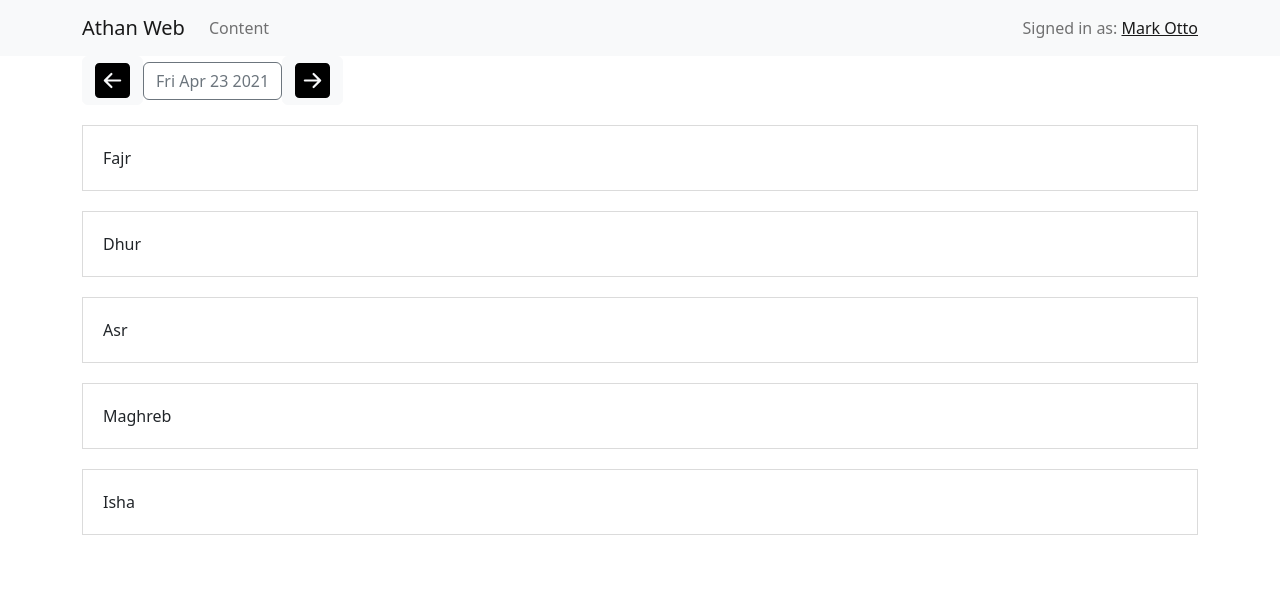
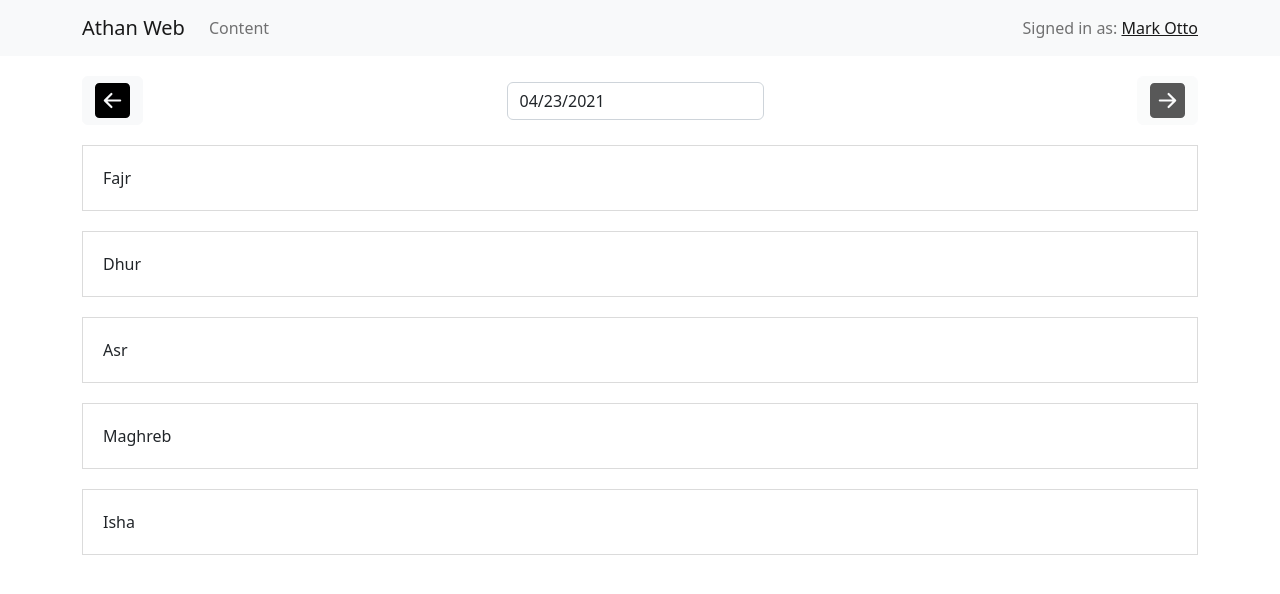
Before and after one commit to ahmednkhan24/athan-frontend-web, a React (Create React App) app: page /#/content in a window 1280 px wide. Shown: the top 594 px of the page. Built offline with nearby package versions, Linux system fonts and the light colour scheme.

Commit message:
date picker

```diff
--- a/package.json
+++ b/package.json
@@ -19,6 +19,7 @@
     "react": "^18.2.0",
     "react-bootstrap": "^2.5.0",
     "react-bootstrap-icons": "^1.10.3",
+    "react-datepicker": "^4.23.0",
     "react-dom": "^18.2.0",
     "react-google-login": "^5.2.2",
     "react-redux": "^8.0.2",
@@ -27,6 +28,7 @@
   "devDependencies": {
     "@types/node": "^16.11.57",
     "@types/react": "^18.0.18",
+    "@types/react-datepicker": "^4.19.3",
     "@types/react-dom": "^18.0.6",
     "react-scripts": "5.0.1",
     "typescript": "^4.8.2"
--- a/src/components/dates/Dates.tsx
+++ b/src/components/dates/Dates.tsx
@@ -1,43 +1,82 @@
-import { Dispatch, SetStateAction, memo } from 'react';
+import { Dispatch, SetStateAction, memo, useCallback } from 'react';
 import Button from 'react-bootstrap/Button';
 import {
+  CalendarXFill,
   ArrowLeftSquareFill,
   ArrowRightSquareFill,
 } from 'react-bootstrap-icons';
+import DatePicker from 'react-datepicker';
+import styles from './dates.module.css';
+import 'react-datepicker/dist/react-datepicker.css';
 
-const addDays = (date: Date, days: number) => {
-  const d = new Date(date);
-  d.setDate(d.getDate() + days);
-  return d;
+const addDays = (d: Date, days: number) => {
+  const date = new Date(d);
+  date.setDate(date.getDate() + days);
+  return date;
 };
 
-const subtractDays = (date: Date, days: number) => {
-  const d = new Date(date);
-  d.setDate(d.getDate() - days);
-  return d;
+const subtractDays = (d: Date, days: number) => {
+  const date = new Date(d);
+  date.setDate(date.getDate() - days);
+  return date;
 };
+
+const isInThePast = (d: Date) => d.getTime() <= new Date().getTime();
+
+const isToday = (d: Date) => d.toDateString() === new Date().toDateString();
 
 export interface DatesProps {
   date: Date;
   setDate: Dispatch<SetStateAction<Date>>;
 }
 
-export const Dates = memo(({ date, setDate }: DatesProps) => (
-  <div>
+export const Dates = memo(({ date, setDate }: DatesProps) => {
+  const resetDate = useCallback(() => setDate(new Date()), [setDate]);
+
+  const goBackOneDay = useCallback(
+    () => setDate(() => subtractDays(date, 1)),
+    [date, setDate]
+  );
+
+  const goForwardOneDay = useCallback(() => {
+    const updatedDate = addDays(date, 1);
+    if (isInThePast(updatedDate)) setDate(updatedDate);
+    else resetDate();
+  }, [date, resetDate, setDate]);
+
+  const onSelectDate = useCallback(
+    (selectedDate: Date | null) =>
+      !selectedDate || !isInThePast(selectedDate)
+        ? resetDate()
+        : setDate(selectedDate),
+    [resetDate, setDate]
+  );
+
+  return (
+    <div className={styles.datesContainer}>
+      <Button variant="light" onClick={goBackOneDay}>
+        <ArrowLeftSquareFill size={35} />
+      </Button>
+      <span className={styles.dateInputPicker}>
+        <DatePicker
+          withPortal
+          className="form-control"
+          selected={date}
+          onChange={onSelectDate}
+        />
+        {!isToday(date) && (
+          <Button variant="light" onClick={resetDate}>
+            <CalendarXFill size={20} />
+          </Button>
+        )}
+      </span>
       <Button
         variant="light"
-      onClick={() => setDate(() => subtractDays(date, 1))}
+        onClick={goForwardOneDay}
+        disabled={isToday(date)}
       >
-      <ArrowLeftSquareFill size={35} />
-    </Button>
-    <Button
-      variant="outline-secondary"
-      onClick={() => console.log('TODO: open date picker')}
-    >
-      {date.toDateString()}
-    </Button>
-    <Button variant="light" onClick={() => setDate(() => addDays(date, 1))}>
         <ArrowRightSquareFill size={35} />
       </Button>
     </div>
-));
+  );
+});
--- /dev/null
+++ b/src/components/dates/dates.module.css
@@ -0,0 +1,15 @@
+.datesContainer {
+  display: flex;
+  justify-content: space-between;
+  align-items: center;
+  margin-top: 20px;
+}
+
+.dateInputPicker {
+  display: flex;
+  padding: 0 10px;
+}
+
+.dateInputPicker > *:first-child {
+  margin-right: 10px;
+}
--- a/src/components/salahs/Salahs.tsx
+++ b/src/components/salahs/Salahs.tsx
@@ -4,36 +4,24 @@ import {
   SalahItemProps,
   SalahItemType,
   SalahItemId,
+  SalahItemText,
 } from './SalahItem';
 import { Dates } from 'components/dates/Dates';
 
-export type PrayerItemsTable = {
-  [key: string]: Omit<SalahItemProps, 'onClick' | 'disabled'>;
-};
+type PrayerItem = Omit<SalahItemProps, 'onClick' | 'disabled'>;
 
-export const prayers: Omit<SalahItemProps, 'onClick' | 'disabled'>[] = [
-  {
-    id: 'fajr',
-    text: 'Fajr',
-    type: undefined,
-  },
-  {
-    id: 'dhur',
-    text: 'Dhur',
-    type: undefined,
-  },
-  {
-    id: 'asr',
-    text: 'Asr',
-    type: undefined,
-  },
-  { id: 'maghreb', text: 'Maghreb', type: undefined },
-  {
-    id: 'isha',
-    text: 'Isha',
-    type: undefined,
-  },
-];
+export type PrayerItemsTable = Record<SalahItemId, PrayerItem>;
+
+const capitalizeFirstLetter = (s: SalahItemId): SalahItemText =>
+  (s.charAt(0).toUpperCase() + s.slice(1)) as SalahItemText;
+
+const ids: SalahItemId[] = ['fajr', 'dhur', 'asr', 'maghreb', 'isha'];
+
+const prayers: PrayerItem[] = ids.map((id) => ({
+  id,
+  text: capitalizeFirstLetter(id),
+  type: undefined,
+}));
 
 export const Prayers: React.FC = () => {
   const [date, setDate] = useState(new Date());
```
Also changed, not shown: 1 other file (tests, documents, lock files or other folders). Lines whose indentation alone changed are shown as unchanged.
